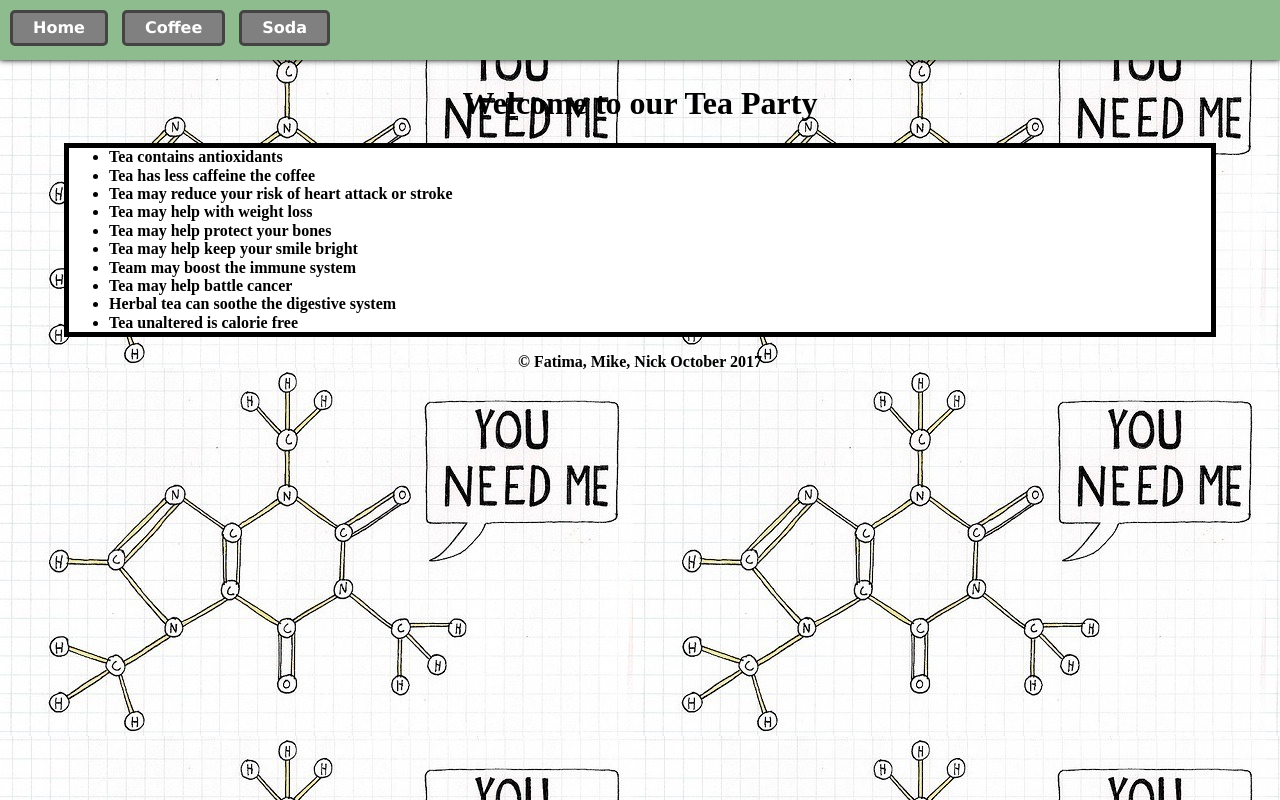
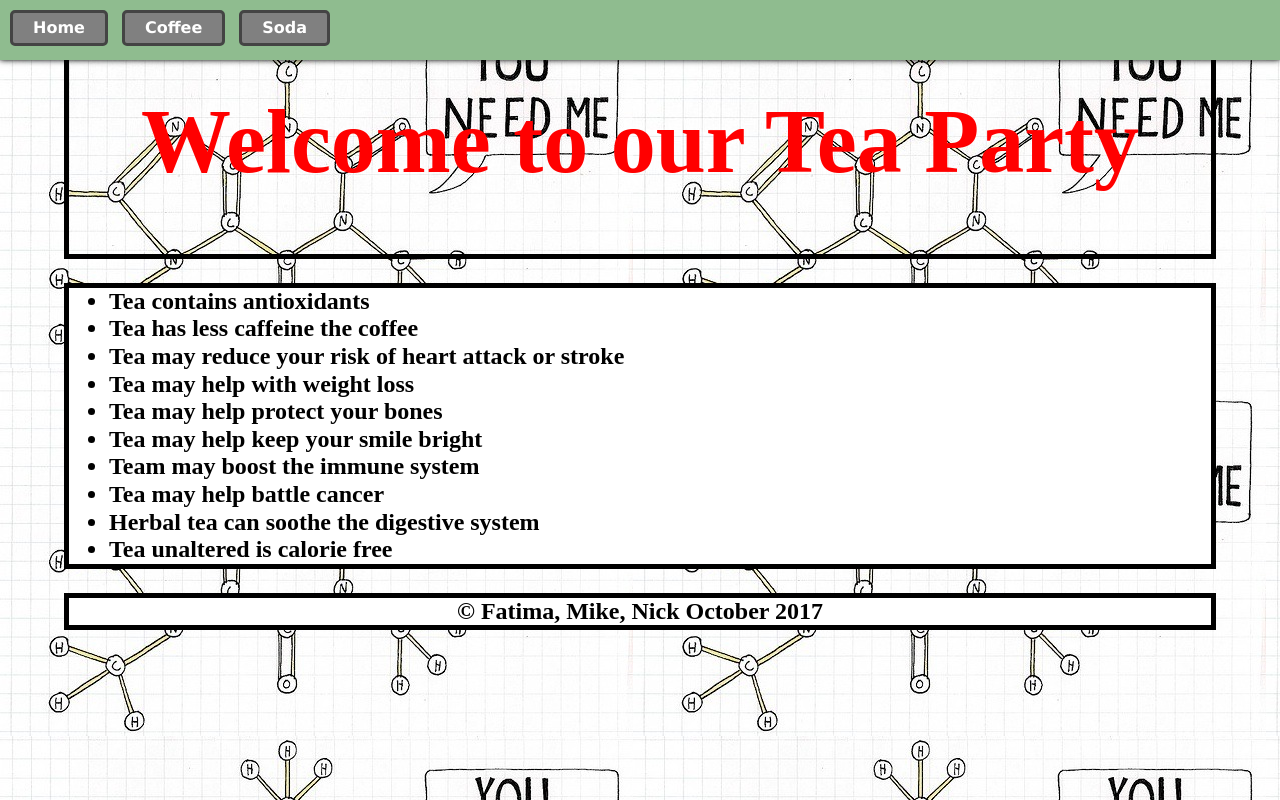
Before and after one commit to Nickmazer18/Caffeine, a plain HTML site: page public/tea.html in a window 1280 px wide. Drawn offline with nearby package versions, Linux system fonts and the light colour scheme.

Commit message:
Tea Header Change

```diff
--- a/public/tea.html
+++ b/public/tea.html
@@ -19,6 +19,24 @@
       max-width: 100%;
       align-self: center;
       background: white;
+      font-size: 24px;
+    }
+
+    .bodyheading{
+      color: red;
+      border: 5px solid black;
+      max-width: 100%;
+      align-self: center;
+      background: ;
+      font-size: 45px;
+    }
+
+    .foottext{
+      border: 5px solid black;
+      max-width: 100%;
+      align-self: center;
+      background: white;
+      font-size: 24px;
     }
   </style>
 </head>
```
